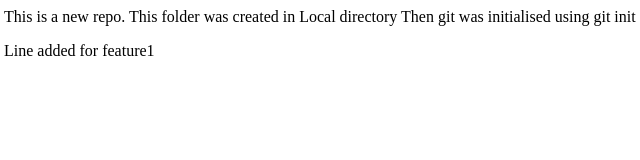
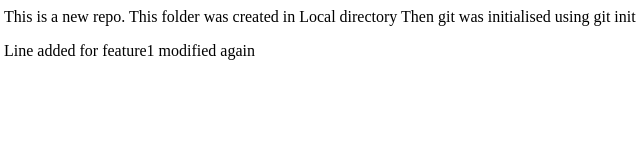
Before and after one commit to sunny83/localrepo, a plain HTML site: page index.html in a window 1280 px wide. Shown: the full height of the page, 4-644 px from the left. Drawn offline with Linux system fonts and the light colour scheme.

Commit message:
addition to f1 branch again

```diff
--- a/index.html
+++ b/index.html
@@ -1,4 +1,4 @@
 <p>This is a new repo.
     This folder was created in Local directory
     Then git was initialised using git init</p>
-    <p>Line added for feature1</p>
+    <p>Line added for feature1 modified again</p>
```
